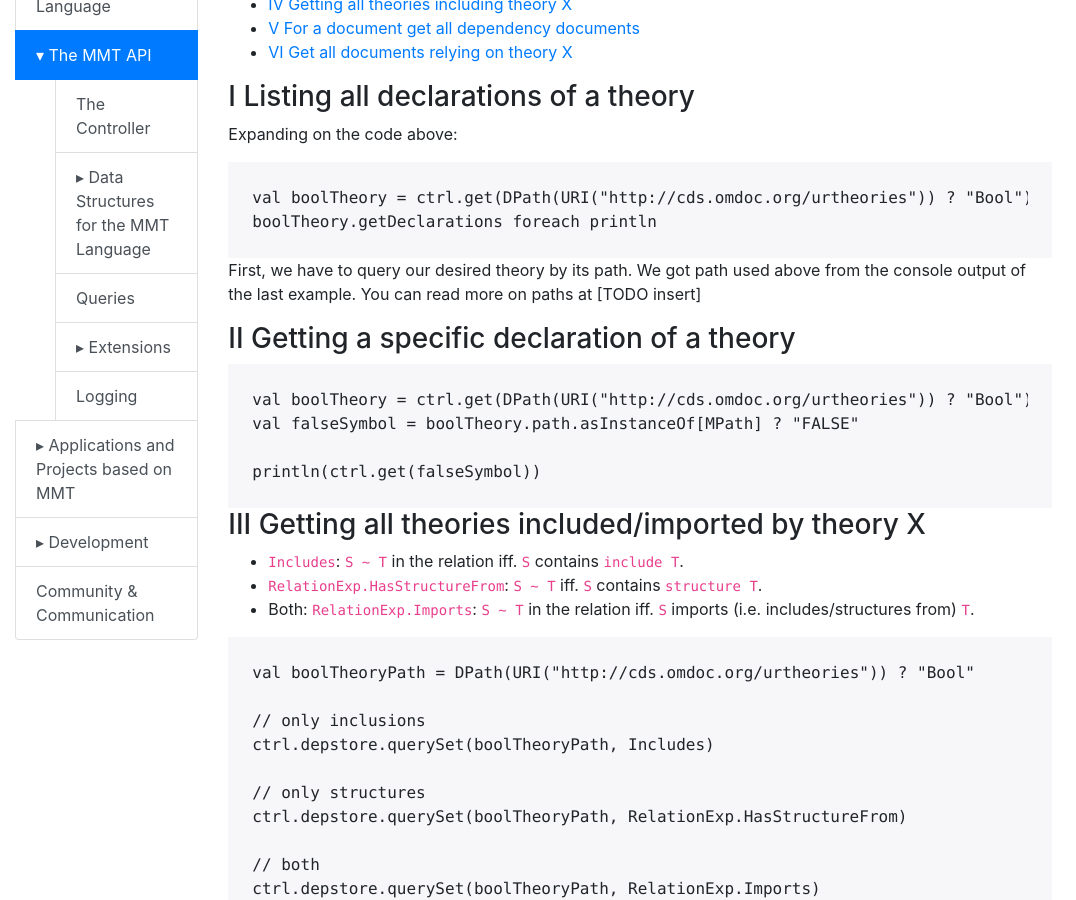
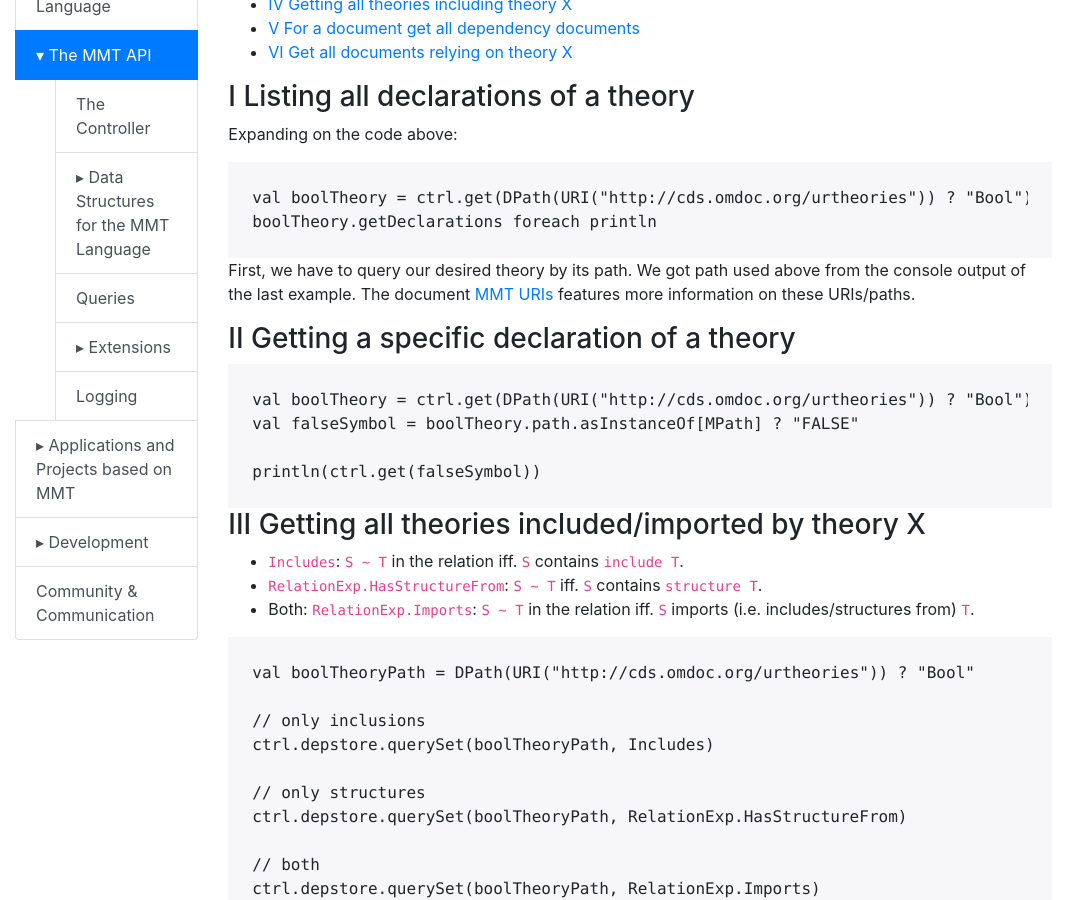
Before and after one commit to UniFormal/uniformal.github.io, a Jekyll site: the page built from doc/api/query-examples.md, in a window 1280 px wide and 900 px high, scrolled down 349 px. Shown: the whole window, without its empty margins (0-1076 px from the left). Built offline with Jekyll 4.4.1, drawn with Linux system fonts in a browser that asks for light colours.

Commit message:
Add missing link to MMT URIs

````diff
--- a/doc/api/query-examples.md
+++ b/doc/api/query-examples.md
@@ -25,7 +25,7 @@ boolTheory.getDeclarations foreach println
 ```
 
 First, we have to query our desired theory by its path. We got path used above from the console output of the last example.
-You can read more on paths at [TODO insert]
+The document [MMT URIs](../language/uris.html) features more information on these URIs/paths.
 
 ### II Getting a specific declaration of a theory
 
````
